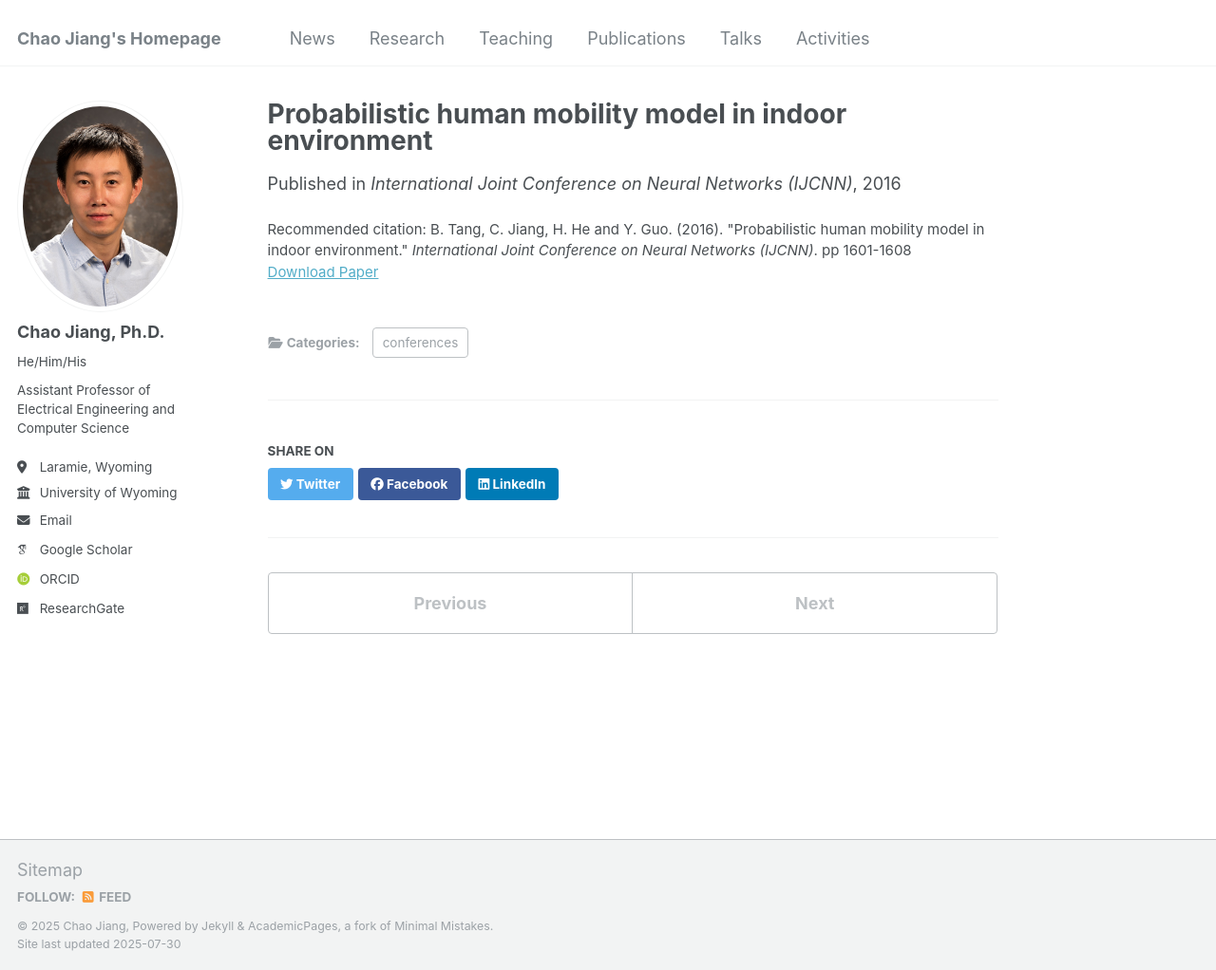
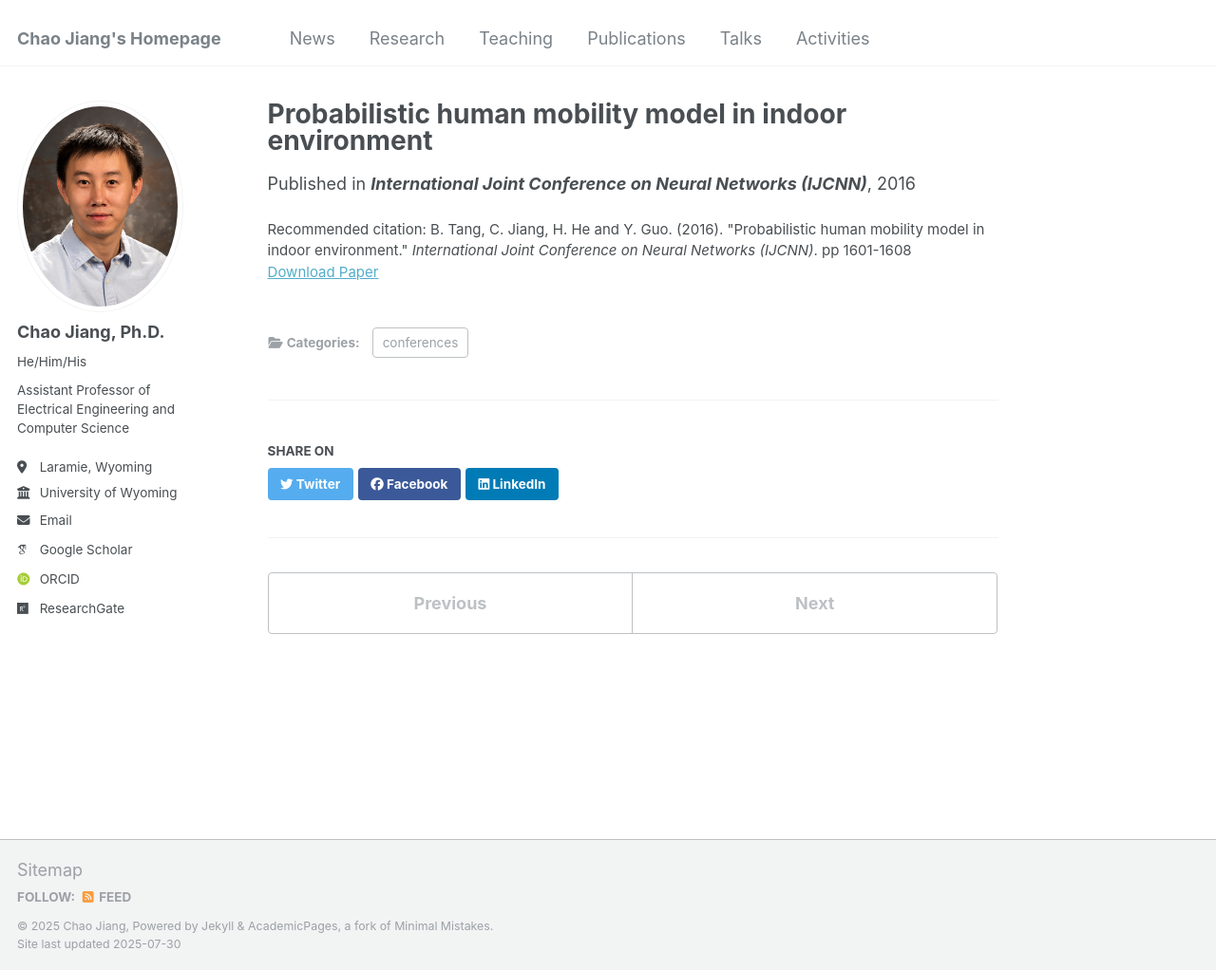
Before and after one commit to cjiang6/cjiang6.github.io, a Jekyll site: the page built from _publications/2016-11-03.md, in a window 1280 px wide and 1022 px high. Shown: the whole window at 95% size. Built offline with Jekyll 4.4.1, drawn with Linux system fonts in a browser that asks for light colours; some web fonts are replaced.

Commit message:
Update 2016-11-03.md

```diff
--- a/_publications/2016-11-03.md
+++ b/_publications/2016-11-03.md
@@ -5,7 +5,7 @@ category: conferences
 #permalink: /publication/2015-10-01-paper-title-number-3
 #excerpt: 'This paper is about the number 3. The number 4 is left for future work.'
 date: 2016-11-03
-venue: 'International Joint Conference on Neural Networks (IJCNN)'
+venue: '<b>International Joint Conference on Neural Networks (IJCNN)</b>'
 #slidesurl: 'http://academicpages.github.io/files/slides3.pdf'
 paperurl: 'https://ieeexplore.ieee.org/document/7727389'
 citation: 'B. Tang, C. Jiang, H. He and Y. Guo. (2016). &quot;Probabilistic human mobility model in indoor environment.&quot; <i>International Joint Conference on Neural Networks (IJCNN)</i>. pp 1601-1608'
```
